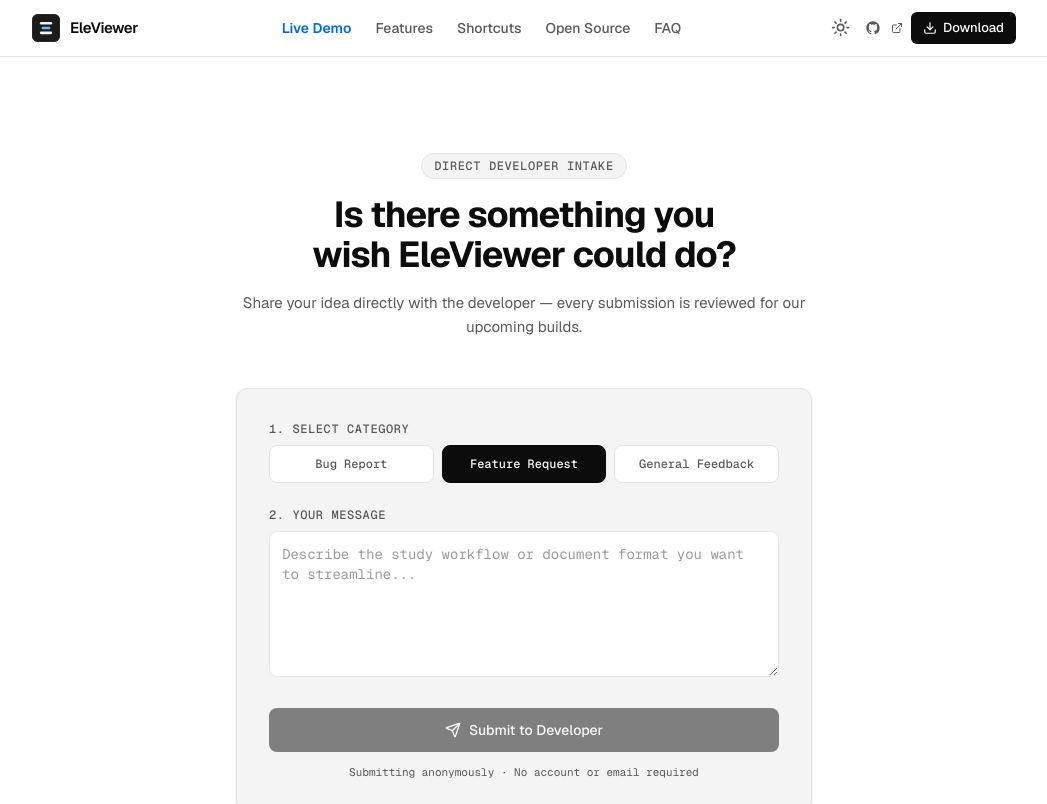
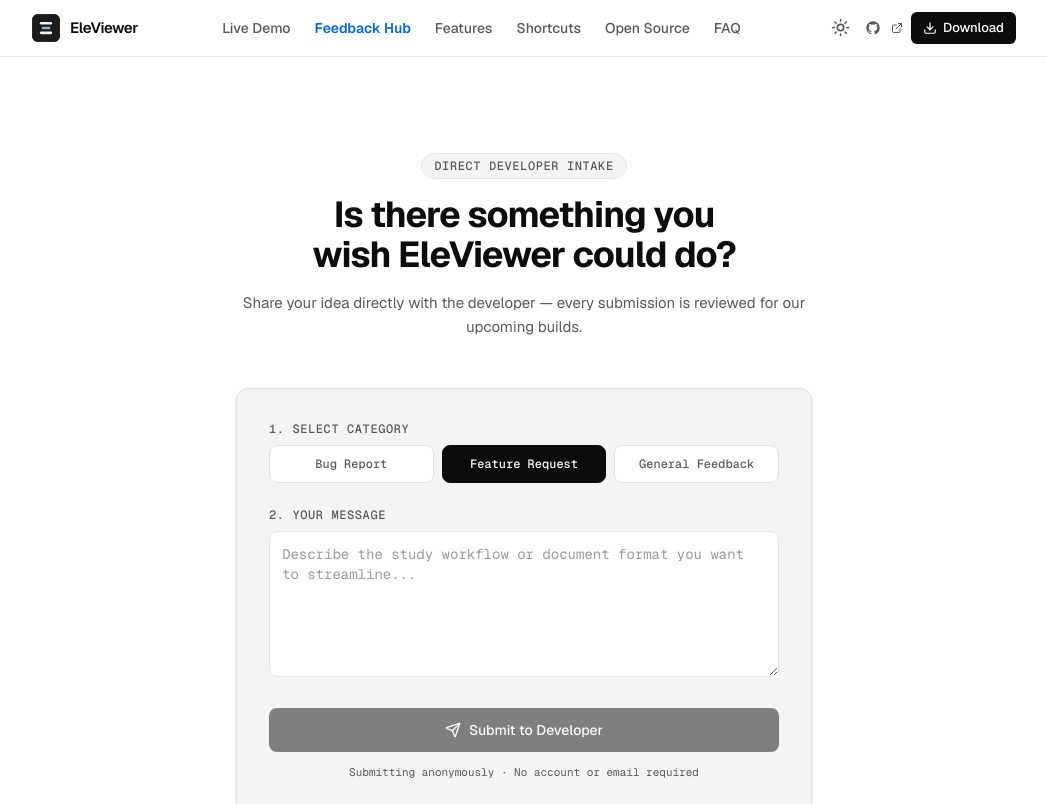
Before and after one commit to karefined-eng/eleviewer-site, a Next.js app: page /review in a window 1280 px wide. Shown: the top 804 px of the page, without its empty margins (116-1163 px from the left). Built offline with nearby package versions, Linux system fonts and the light colour scheme.

Commit message:
feat: add format display section, mobile share reminder, and responsive site header navigation

```diff
--- a/components/formats.tsx
+++ b/components/formats.tsx
@@ -1,6 +1,7 @@
 const formats = [
   { ext: ".docx", label: "Word documents" },
   { ext: ".xlsx", label: "Excel spreadsheets" },
+  { ext: ".pptx", label: "PowerPoint slides" },
   { ext: ".pdf", label: "PDFs with read-aloud" },
   { ext: ".md", label: "Markdown notes" },
   { ext: ".csv", label: "CSV spreadsheets" },
--- a/components/mobile-reminder.tsx
+++ b/components/mobile-reminder.tsx
@@ -5,13 +5,28 @@
 
 export function MobileReminder() {
   const [canShare, setCanShare] = useState(false)
+  const [isMobileDevice, setIsMobileDevice] = useState(false)
 
   useEffect(() => {
-    // Check if the Web Share API is available on the current device
-    if (typeof navigator !== "undefined" && typeof navigator.share === "function") {
-      setCanShare(true)
+    // 1. Strict User-Agent detection: only show on actual mobile devices (iPhone, Android, iPad, etc.)
+    // This ensures desktop users NEVER see this component, even if they resize their browser window.
+    if (typeof navigator !== "undefined") {
+      const mobileCheck = /Android|webOS|iPhone|iPad|iPod|BlackBerry|IEMobile|Opera Mini/i.test(
+        navigator.userAgent
+      )
+      setIsMobileDevice(mobileCheck)
+
+      // 2. Check if the Web Share API is available on this mobile device
+      if (typeof navigator.share === "function") {
+        setCanShare(true)
+      }
     }
   }, [])
+
+  // If not browsing on a verified mobile device, render nothing!
+  if (!isMobileDevice) {
+    return null
+  }
 
   const handleShare = async () => {
     try {
@@ -26,7 +41,7 @@
   }
 
   return (
-    <div className="mx-auto mt-8 block max-w-sm sm:hidden rounded-xl border border-border bg-panel p-5 text-left shadow-sm">
+    <div className="mx-auto mt-8 block max-w-sm rounded-xl border border-border bg-panel p-5 text-left shadow-sm">
       <div className="mb-3 inline-flex items-center gap-2 rounded-full border border-border bg-panel px-3 py-1 font-mono text-xs font-medium text-muted-foreground uppercase tracking-wider">
         💡 Desktop App Only
       </div>
--- a/components/site-header.tsx
+++ b/components/site-header.tsx
@@ -2,6 +2,7 @@
 
 import Link from "next/link"
 import { useState, useEffect } from "react"
+import { usePathname } from "next/navigation"
 import { Download, X, ExternalLink } from "lucide-react"
 import { Logo } from "./logo"
 import { GitHubIcon } from "./github-icon"
@@ -11,6 +12,7 @@
 
 export function SiteHeader() {
   const [isMenuOpen, setIsMenuOpen] = useState(false)
+  const pathname = usePathname()
 
   useEffect(() => {
     if (isMenuOpen) {
@@ -20,6 +22,15 @@
     }
   }, [isMenuOpen])
 
+  const getLinkClass = (path: string) => {
+    const isActive = pathname === path
+    return `transition-colors ${
+      isActive
+        ? "text-accent font-semibold"
+        : "text-muted-foreground hover:text-foreground"
+    }`
+  }
+
   return (
     <header className="sticky top-0 z-40 w-full border-b border-border bg-background/80 backdrop-blur-md">
       <div className="mx-auto flex h-14 max-w-5xl items-center justify-between px-5">
@@ -28,33 +39,36 @@
         </Link>
         <nav
           aria-label="Main navigation"
-          className="hidden items-center gap-6 text-sm font-medium text-muted-foreground md:flex"
+          className="hidden items-center gap-6 text-sm font-medium md:flex"
         >
-          <Link
-            href="/demo"
-            className="transition-colors hover:text-foreground text-accent font-semibold"
-          >
+          <Link href="/demo" className={getLinkClass("/demo")}>
             Live Demo
+          </Link>
+          <Link href="/review" className={getLinkClass("/review")}>
+            Feedback Hub
           </Link>
           <a
             href="/#features"
-            className="transition-colors hover:text-foreground"
+            className="text-muted-foreground transition-colors hover:text-foreground"
           >
             Features
           </a>
           <a
             href="/#shortcuts"
-            className="transition-colors hover:text-foreground"
+            className="text-muted-foreground transition-colors hover:text-foreground"
           >
             Shortcuts
           </a>
           <a
             href="/#open-source"
-            className="transition-colors hover:text-foreground"
+            className="text-muted-foreground transition-colors hover:text-foreground"
           >
             Open Source
           </a>
-          <a href="/#faq" className="transition-colors hover:text-foreground">
+          <a
+            href="/#faq"
+            className="text-muted-foreground transition-colors hover:text-foreground"
+          >
             FAQ
           </a>
         </nav>
@@ -70,13 +84,17 @@
             <GitHubIcon className="h-4 w-4" />
             <ExternalLink className="ml-1 h-3 w-3" />
           </a>
-          <a
+          <Link
             href="/download"
-            className="flex h-8 items-center gap-1.5 rounded-md bg-primary px-3 text-[13px] font-medium text-primary-foreground transition-opacity hover:opacity-90"
+            className={`flex h-8 items-center gap-1.5 rounded-md px-3 text-[13px] font-medium transition-opacity hover:opacity-90 ${
+              pathname === "/download"
+                ? "bg-accent text-accent-foreground font-semibold"
+                : "bg-primary text-primary-foreground"
+            }`}
           >
             <Download className="h-3.5 w-3.5" />
             Download
-          </a>
+          </Link>
           <button
             type="button"
             className="flex h-8 w-8 items-center justify-center rounded-md text-muted-foreground transition-colors hover:bg-panel hover:text-foreground md:hidden"
@@ -113,10 +131,21 @@
             >
               <Link
                 href="/demo"
-                className="w-full rounded-md p-3 transition-colors hover:bg-panel text-accent font-semibold"
+                className={`w-full rounded-md p-3 transition-colors hover:bg-panel ${
+                  pathname === "/demo" ? "text-accent font-semibold" : ""
+                }`}
                 onClick={() => setIsMenuOpen(false)}
               >
                 Live Demo
+              </Link>
+              <Link
+                href="/review"
+                className={`w-full rounded-md p-3 transition-colors hover:bg-panel ${
+                  pathname === "/review" ? "text-accent font-semibold" : ""
+                }`}
+                onClick={() => setIsMenuOpen(false)}
+              >
+                Feedback Hub
               </Link>
               <a
                 href="/#features"
```
Also changed, not shown: .agents/skills/stitch-ui-generator/SKILL.md (added).
